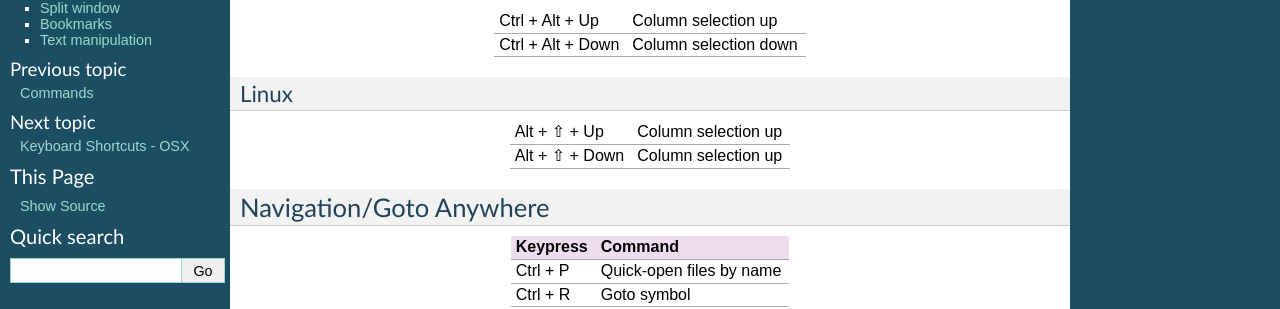
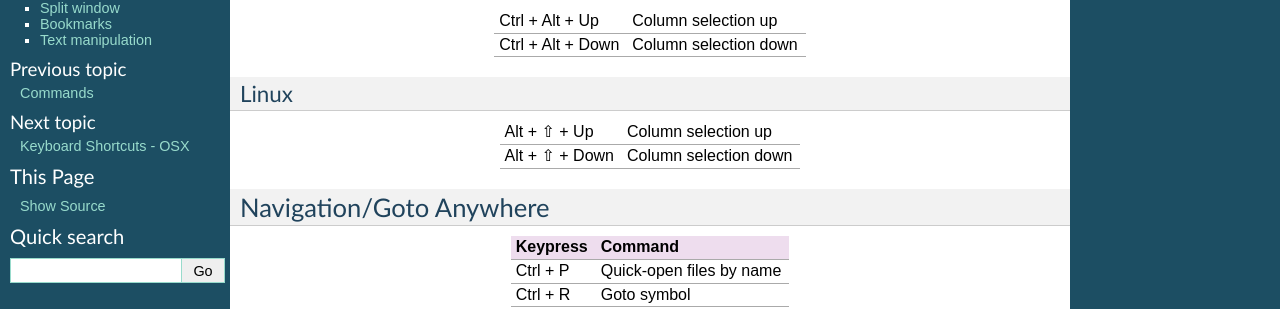
Before and after one commit to guillermooo/sublime-undocs, a Sphinx documentation site: the page built from source/reference/keyboard_shortcuts_win.rst, in a window 1280 px wide. Shown: the part 234-543 px from the top of the page. Built offline with Sphinx 7.4.7, drawn with Linux system fonts in a browser that asks for light colours.

Commit message:
Update keyboard_shortcuts_win.rst

```diff
--- a/source/reference/keyboard_shortcuts_win.rst
+++ b/source/reference/keyboard_shortcuts_win.rst
@@ -74,7 +74,7 @@ Linux
 +-----------------+-----------------------------------------------------------+
 | Alt + ⇧ + Up    | Column selection up                                       |
 +-----------------+-----------------------------------------------------------+
-| Alt + ⇧ + Down  | Column selection up                                       |
+| Alt + ⇧ + Down  | Column selection down                                     |
 +-----------------+-----------------------------------------------------------+
 
 Navigation/Goto Anywhere
```
